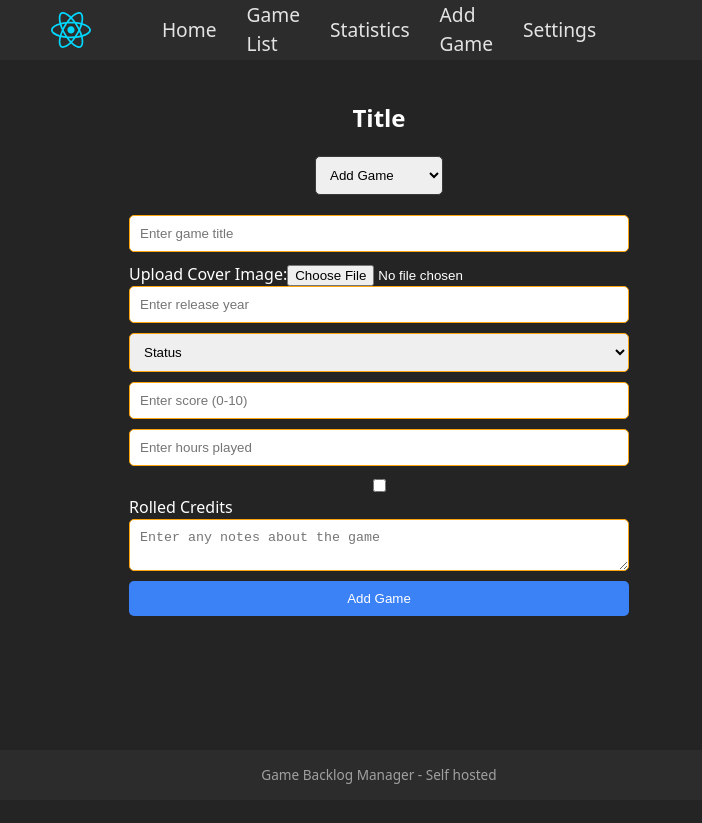
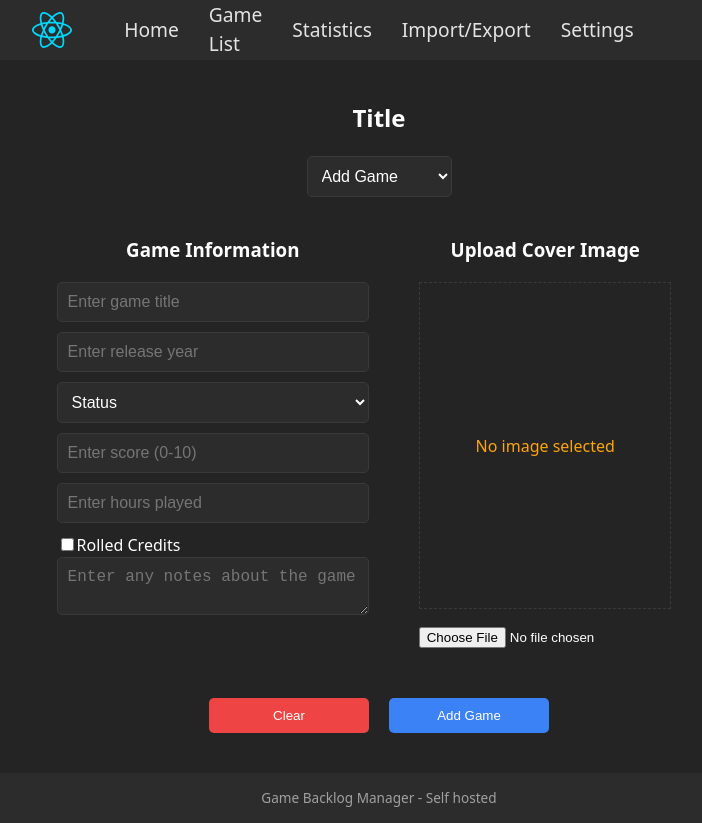
Before and after one commit to SirSalsa/Obelyx, a React (Vite) app in the folder gamebacklog.frontend/: page /add-game in a window 1280 px wide. Shown: the whole page, without its empty margins (261-963 px from the left). Before the commit the page ends 800 px from the top, so only its background shows below. Built offline with nearby package versions, Linux system fonts and the light colour scheme.

Commit message:
Added basic styling for the add game page

```diff
--- a/gamebacklog.frontend/src/modules/Header/Header.jsx
+++ b/gamebacklog.frontend/src/modules/Header/Header.jsx
@@ -13,7 +13,7 @@ function Header() {
                     <Link id="header-text" to="/">Home</Link>
                     <Link id="header-text" to="/games">Game List</Link>
                     <Link id="header-text" to="/statistics">Statistics</Link>
-                    <Link id="header-text" to="/add-game">Add Game</Link>
+                    <Link id="header-text" to="/add-game">Import/Export</Link>
                     <Link id="header-text" to="/settings">Settings</Link>
                 </div>
             </div>
--- a/gamebacklog.frontend/src/modules/ImportExport/ImportExport.jsx
+++ b/gamebacklog.frontend/src/modules/ImportExport/ImportExport.jsx
@@ -1,6 +1,15 @@
 import "./ImportExport.scss"
+import { useState } from 'react';
 
 function ImportExport() {
+    const [image, setImage] = useState(null);
+
+    const handleImageChange = (e) => {
+        if (e.target.files && e.target.files[0]) {
+            setImage(URL.createObjectURL(e.target.files[0]));
+        }
+    };
+
     return (
         <main className="ImportExport">
             <h2>Title</h2>
@@ -15,11 +24,9 @@ function ImportExport() {
 
             </div>
             <div className="Add_Container">
+                <div className="Add_Left">
+                    <h3>Game Information</h3>
                     <input type="text" title="Title" placeholder="Enter game title" />
-                <form>
-                    <label htmlFor="image">Upload Cover Image:</label>
-                    <input type="file" id="image" name="image" />
-                </form>
                     <input type="text" title="Release Year" placeholder="Enter release year" />
                     <select name="status" id="status">
                         <option value="" disabled selected>Status</option>
@@ -33,9 +40,29 @@ function ImportExport() {
                     </select>
                     <input type="number" title="Score" placeholder="Enter score (0-10)" min="0" max="10" />
                     <input type="number" title="Hours Played" placeholder="Enter hours played" min="0" />
-                <input type="checkbox" /> Rolled Credits
+                    <label>
+                        <input type="checkbox" />
+                        Rolled Credits
+                    </label>
                     <textarea title="Notes" placeholder="Enter any notes about the game"></textarea>
+                </div>
+                <div className="Add_Right">
+                    <h3>Upload Cover Image</h3>
+                    <div id="image-preview">
+                        {image ? (
+                            <img src={image} alt="Preview" />
+                        ) : (
+                            <span>No image selected</span>
+                        )}
+                    </div>
+                    <form>
+                        <input type="file" id="image" name="image" onChange={handleImageChange} />
+                    </form>
+                </div>
+                <div className="Add_Bottom">
+                    <button id="clear-game-button">Clear</button>
                     <button id="add-game-button">Add Game</button>
+                </div>
             </div>
         </main>
     )
--- a/gamebacklog.frontend/src/modules/ImportExport/ImportExport.scss
+++ b/gamebacklog.frontend/src/modules/ImportExport/ImportExport.scss
@@ -12,21 +12,31 @@
     }
 
     select {
-        margin-bottom: 20px;
         padding: 10px;
         border-radius: 5px;
-        border: 1px solid $color-border
-    }
-
-    &_Content {
-        // Add styling for the content area if needed
+        border: 1px solid $color-border;
+        background-color: $color-surface;
+        color: $color-text-primary;
+        font-size: 1rem;
     }
 
     .Add_Container {
-        display: flex;
-        flex-direction: column;
+        display: grid;
+        grid-template-columns: 1fr 1fr;
+        gap: 20px;
         width: 80%;
-        max-width: 500px;
+        max-width: 800px; // Increased max-width to accommodate two columns
+        padding: 20px;
+        box-sizing: border-box; // Include padding in the element's total width and height
+        margin: 0 auto; // Center the container
+
+        >div {
+            width: 100%; // Ensure each side takes full width of its grid cell
+        }
+
+        h3 {
+            text-align: center;
+        }
 
         input[type="text"],
         input[type="number"],
@@ -35,24 +45,74 @@
             margin-bottom: 10px;
             padding: 10px;
             border-radius: 5px;
-            border: 1px solid $color-secondary;
+            border: 1px solid $color-border;
+            width: 100%; // Make inputs take the full width of their container
+            box-sizing: border-box; // Include padding and border in the element's total width and height
+            background-color: $color-surface;
+            color: $color-text-primary;
+            font-size: 1rem;
         }
 
         textarea {
             resize: vertical;
         }
 
-        button {
+        #clear-game-button {
             padding: 10px 20px;
-            background-color: $color-primary;
-            color: white;
+            background-color: $color-error;
+            color: $color-text-primary;
             border: none;
             border-radius: 5px;
             cursor: pointer;
+            width: 10rem;
+
+            &:hover {
+                background-color: color.adjust($color-error, $lightness: 10%);
+            }
+        }
+
+        #add-game-button {
+            padding: 10px 20px;
+            background-color: $color-primary;
+            color: $color-text-primary;
+            border: none;
+            border-radius: 5px;
+            cursor: pointer;
+            width: 10rem;
 
             &:hover {
                 background-color: color.adjust($color-primary, $lightness: 10%);
             }
         }
+
+        .Add_Right {
+            display: flex;
+            flex-direction: column;
+            align-items: center;
+
+            #image-preview {
+                width: 250px;
+                height: 325px;
+                border: 1px dashed $color-border;
+                margin-bottom: 15px;
+                display: flex;
+                justify-content: center;
+                align-items: center;
+                color: $color-secondary;
+
+                img {
+                    max-width: 100%;
+                    max-height: 100%;
+                }
+            }
+        }
+
+        .Add_Bottom {
+            grid-column: 1 / span 2;
+            display: flex;
+            justify-content: center;
+            padding-top: 30px;
+            gap: 20px;
+        }
     }
 }
```
Lines whose indentation alone changed are shown as unchanged.
